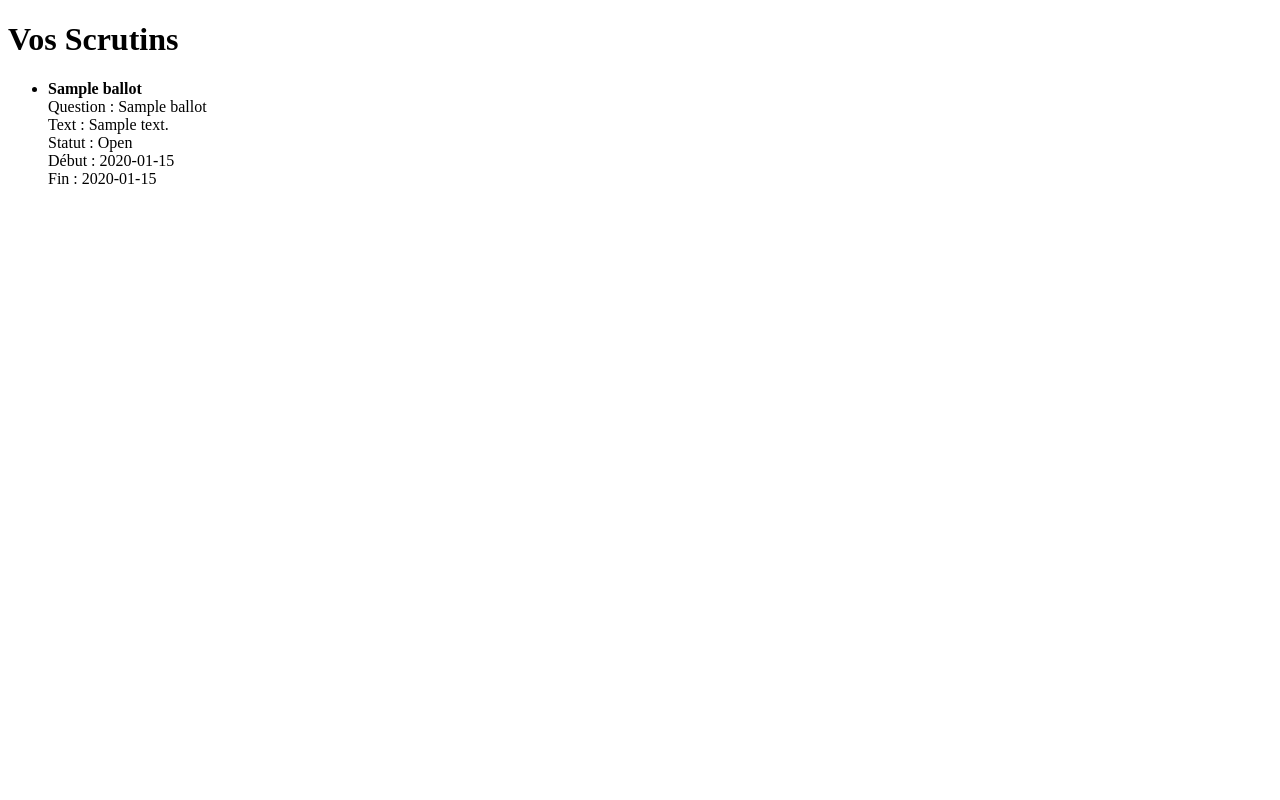
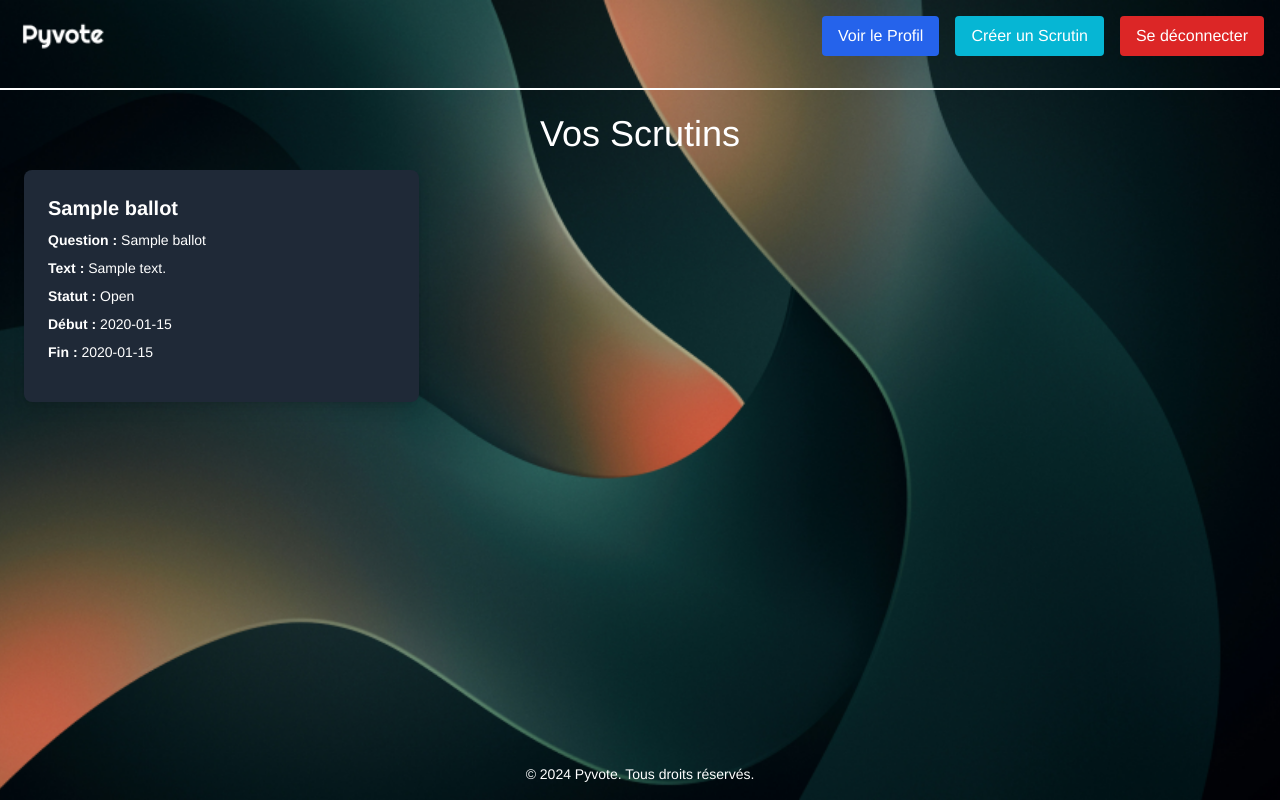
Before and after one commit to fouuuadi/PyVote, a Flask app: template templates/user_ballots.html in a window 1280 px wide. Run offline with Flask 3, Linux system fonts and the light colour scheme; the visitor is signed in with stand-in values (Sample User, id 1); the template is opened without the code that fills it: most values are stand-ins (such as "Sample title", 1, 10 or a date in 2020).

Commit message:
fix css view_ballot, user_ballots

```diff
--- a/templates/profile.html
+++ b/templates/profile.html
@@ -14,9 +14,6 @@
                 </a>
 
                 <div class="flex items-center space-x-4">
-                    <a href="{{ url_for('profile.profile') }}" class="px-4 py-2 bg-blue-600 rounded hover:bg-blue-500">
-                        Voir le Profil
-                    </a>
 
                     <a href="{{ url_for('ballot.create_ballot_form') }}" class="px-4 py-2 bg-cyan-500 rounded hover:bg-cyan-400">
                         Créer un Scrutin
--- a/templates/user_ballots.html
+++ b/templates/user_ballots.html
@@ -4,30 +4,63 @@
     <meta charset="UTF-8">
     <meta name="viewport" content="width=device-width, initial-scale=1.0">
     <title>Vos Scrutins</title>
+    <link rel="stylesheet" href="./../static/output.css">
 </head>
-<body>
-    <h1>Vos Scrutins</h1>
-
-    <ul>
+<body class="bg-[url('./../static/images/background.png')] bg-cover bg-center flex flex-col min-h-screen">
+    <header>
+        <nav class="flex items-center justify-between p-4 text-white">
+            <a href="{{ url_for('home') }}">
+                <img src="{{ url_for('static', filename='images/logo_Pyvote.png') }}" alt="logo" class="h-8">
+            </a>
+            <div class="flex items-center space-x-4">
+                <a href="{{ url_for('profile.profile') }}" class="px-4 py-2 bg-blue-600 rounded hover:bg-blue-500">
+                    Voir le Profil
+                </a>
+                <a href="{{ url_for('ballot.create_ballot_form') }}" class="px-4 py-2 bg-cyan-500 rounded hover:bg-cyan-400">
+                    Créer un Scrutin
+                </a>
+                {% if session.get('user_id') %}
+                <form action="{{ url_for('auth.logout') }}" method="POST" class="inline">
+                    <button type="submit" class="px-4 py-2 bg-red-600 rounded hover:bg-red-500">
+                        Se déconnecter
+                    </button>
+                </form>
+                {% else %}
+                <a href="{{ url_for('auth.login') }}" class="px-4 py-2 bg-blue-600 rounded hover:bg-blue-500">
+                    Se connecter
+                </a>
+                {% endif %}
+            </div>
+        </nav>
+        <div class="border-t-2 border-white mt-4"></div>
+    </header>
+    <main class="flex flex-col items-center flex-grow">
+        <h1 class="text-4xl text-white mt-6 mb-4">Vos Scrutins</h1>
+        <ul class="grid gap-6 md:grid-cols-2 lg:grid-cols-3 text-white w-full px-6">
             {% for ballot in ballots %}
-        <li>
-            <strong>{{ ballot.name_poll }}</strong><br>
-            Question : {{ ballot.poll_question }}<br>
-            Text : {{ ballot.poll_text }}<br>
-            Statut : {{ ballot.status }}<br>
-            Début : {{ ballot.start_date.strftime('%Y-%m-%d') }}<br>
-            Fin : {{ ballot.end_date.strftime('%Y-%m-%d') }}<br>
+            <li class="bg-gray-800 p-6 rounded-lg shadow-lg">
+                <h3 class="text-xl font-bold mb-2">{{ ballot.name_poll }}</h3>
+                <p class="text-sm mb-2"><strong>Question :</strong> {{ ballot.poll_question }}</p>
+                <p class="text-sm mb-2"><strong>Text :</strong> {{ ballot.poll_text }}</p>
+                <p class="text-sm mb-2"><strong>Statut :</strong> {{ ballot.status }}</p>
+                <p class="text-sm mb-2"><strong>Début :</strong> {{ ballot.start_date.strftime('%Y-%m-%d') }}</p>
+                <p class="text-sm mb-4"><strong>Fin :</strong> {{ ballot.end_date.strftime('%Y-%m-%d') }}</p>
                 {% if ballot.start_date > current_time %}
-                <!-- Bouton Modifier le scrutin -->
                 <a href="{{ url_for('ballot.edit_ballot', ballot_id=ballot._id) }}"
-                class="hover:bg-blue-700 text-white font-bold py-2 px-4 rounded">
+                   class="inline-block bg-blue-600 text-white text-sm font-bold py-2 px-4 rounded-lg hover:bg-blue-500">
                    Modifier le scrutin
                 </a>
                 {% endif %}
             </li>
             {% else %}
-        <p>Aucun scrutin trouvé.</p>
+            <p class="text-white">Aucun scrutin trouvé.</p>
             {% endfor %}
         </ul>
+    </main>
+    <footer class="text-white py-4 mt-auto">
+        <div class="text-center">
+            <p class="text-sm">© 2024 Pyvote. Tous droits réservés.</p>
+        </div>
+    </footer>
 </body>
 </html>
```
Also changed, not shown: templates/ballot_form.html (+20 -6 lines), templates/view_ballots.html (+10 -8 lines). Lines whose indentation alone changed are shown as unchanged.
